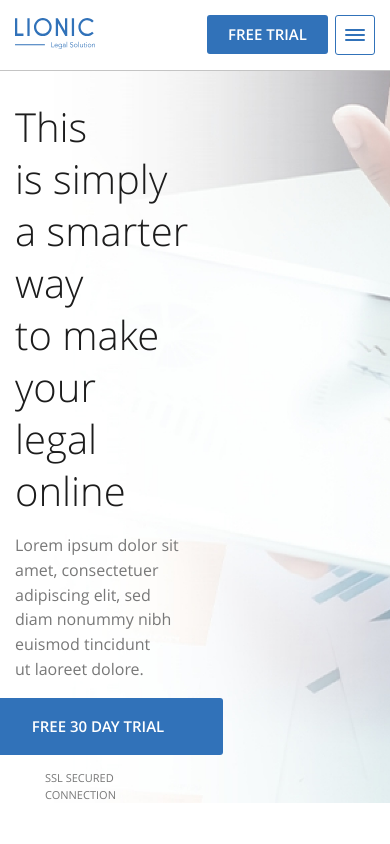
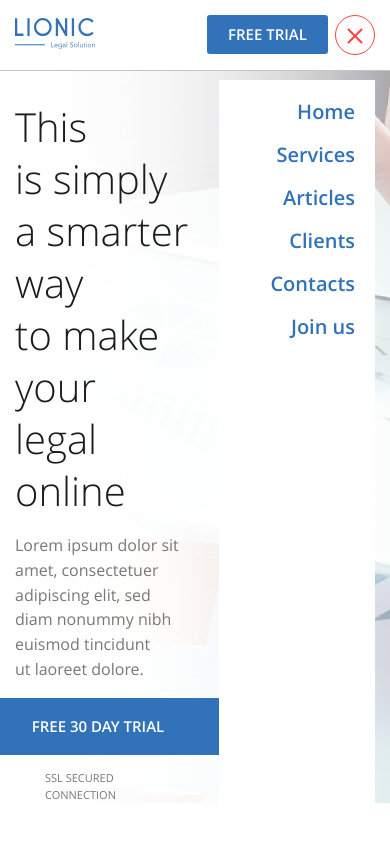
Before and after one commit to OlegVorontsov/Lionic, a plain HTML site: page index.html in a window 390 px wide. Both pictures are taken after a click on the button "Открыть меню". Shown: the top 844 px of the page. Drawn offline with nearby package versions, Linux system fonts and the light colour scheme.

Commit message:
burger menu added

```diff
--- a/css/media.css
+++ b/css/media.css
@@ -6,18 +6,57 @@
 }
 
 @media(max-width: 992px) {
+  /* burger menu */
   .header__nav {
-    display: none;
+    position: fixed;
+    margin-right: 15px;
+    padding: 20px 0;
+    width: 40%;
+    height: calc(100vh - 80px);
+    max-width: 300px;
+    overflow-y: auto;
+    right: 0;
+    top: 80px;
+    z-index: 2;
+    background-color: white;
+    transform: translateX(120%);
+    transition: transform 0.6s ease-in-out;
+  }
+
+  .nav--visible {
+    transform: none;
+  }
+
+  .nav__list {
+    flex-direction: column;
+  }
+
+  .nav__item {
+    width: 100%;
+  }
+
+  .nav__item:not(:last-child) {
+    margin-right: 0;
+    margin-bottom: 20px;
+  }
+
+  .nav__link {
+    display: inline-block;
+    width: 100%;
+    padding: 0 20px;
+    font-size: 20px;
+    text-align: right;
   }
 
   .burger {
+    display: block;
     position: relative;
-    display: block;
     border: 1px solid currentColor;
     border-radius: 3px;
     width: 40px;
     height: 40px;
     color: #3172b9;
+    transition: border-radius 0.3s ease-in-out, border 0.3s ease-in-out;
   }
 
   .burger__line {
@@ -28,20 +67,54 @@
     border-radius: inherit;
     background-color: currentColor;
     transform: translateX(-50%);
+    transition: opacity 0.3s ease-in-out;
   }
 
-  .burger__line:nth-child(1) {
-    top: 13px;
+  .burger::before,
+  .burger::after {
+    content: "";
+    position: absolute;
+    left: 9px;
+    width: 20px;
+    height: 2px;
+    background-color: currentColor;
+    transition: transform 0.3s ease-in-out, top 0.3s ease-in-out, bottom 0.3s ease-in-out, background-color 0.3s ease-in-out;
   }
 
-  .burger__line:nth-child(2) {
-    top: 50%;
-    transform: translate(-50%, -50%);
+  .burger::before {
+    top: 30%;
   }
 
-  .burger__line:nth-child(3) {
-    bottom: 13px;
+  .burger::after {
+    bottom: 24%;
   }
+
+  .burger--active {
+    border-radius: 100%;
+    border: 1px solid #fe4141;
+  }
+
+  .burger--active .burger__line {
+    opacity: 0;
+  }
+
+  .burger--active::before {
+    top: 50%;
+    transform: rotate(45deg);
+    background-color: #fe4141;
+  }
+
+  .burger--active::after {
+    bottom: auto;
+    top: 50%;
+    transform: rotate(-45deg);
+    background-color: #fe4141;
+  }
+
+  .stop-scroll {
+    overflow: hidden;
+  }
+  /* end burger menu */
 
   .header__btn {
     margin-right: 7px;
--- a/css/style.css
+++ b/css/style.css
@@ -51,6 +51,7 @@ body {
   min-width: 320px;
   font-family: 'OpenSans', sans-serif;
   font-weight: 400;
+  overflow-x: hidden;
 }
 
 .burger {
--- a/index.html
+++ b/index.html
@@ -10,6 +10,7 @@
   <link rel="stylesheet" href="css/bootstrap-grid.min.css">
   <link rel="stylesheet" href="/css/style.css">
   <link rel="stylesheet" href="/css/media.css">
+  <script defer src="/js/script.js"></script>
   <title>Lionic</title>
 </head>
 
@@ -19,7 +20,7 @@
       <a href="#" class="header__logo">
         <img src="img/logo.svg" alt="Lionic logo">
       </a>
-      <nav class="header__nav nav">
+      <nav class="header__nav nav" data-header__nav>
         <ul class="nav__list list-reset flex">
           <li class="nav__item">
             <a href="#" class="nav__link">Home</a>
@@ -42,9 +43,7 @@
         </ul>
       </nav>
       <button class="btn-reset btn header__btn hvr-grow-shadow">Free trial</button>
-      <button class="btn-reset burger">
-        <span class="burger__line"></span>
-        <span class="burger__line"></span>
+      <button class="btn-reset burger" data-burger aria-label="Открыть меню" aria-expanded="false">
         <span class="burger__line"></span>
       </button>
     </div>
--- /dev/null
+++ b/js/script.js
@@ -0,0 +1,18 @@
+const burger = document?.querySelector('[data-burger]');
+const nav = document?.querySelector('[data-header__nav]');
+const body = document.body;
+const navItems = nav?.querySelectorAll('a');
+
+burger?.addEventListener('click', () => {
+  body.classList.toggle('stop-scroll');
+  burger?.classList.toggle('burger--active');
+  nav?.classList.toggle('nav--visible');
+});
+
+navItems.forEach(el => {
+  el.addEventListener('click', () => {
+    body.classList.remove('stop-scroll');
+    burger?.classList.remove('burger--active');
+    nav?.classList.remove('nav--visible');
+  });
+});
```
